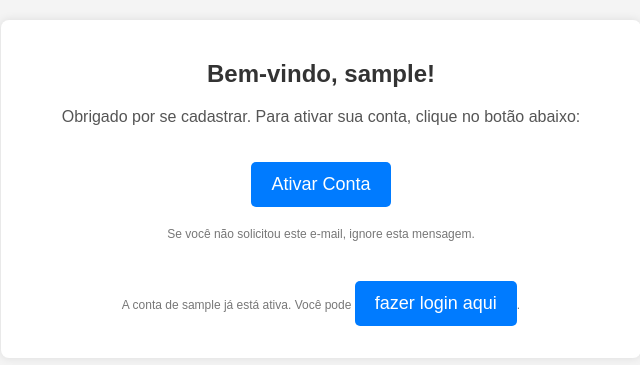
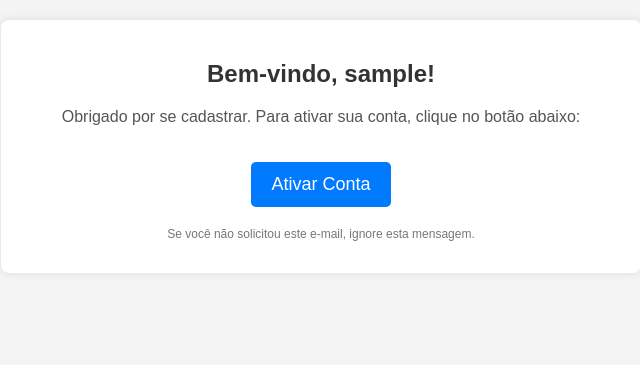
Before and after one commit to Jeielsantosdev/biblioteca, a Django app: page /activate/1/ in a window 1280 px wide. Shown: the top 365 px of the page, without its empty margins (319-959 px from the left). Run offline with Django 5.2, Linux system fonts and the light colour scheme; tables that the repository leaves empty hold one stand-in row (values such as "Sample post").

Commit message:
problema de cria users ja ativados resolvidos, junto com a questao de cadastro e urls

```diff
--- a/users/templates/activate.html
+++ b/users/templates/activate.html
@@ -53,13 +53,9 @@
     <div class="container">
         <h2>Bem-vindo, {{ username }}!</h2>
         <p>Obrigado por se cadastrar. Para ativar sua conta, clique no botão abaixo:</p>
-        <a id="  "  href=" {% url 'login' %} " class="btn">Ativar Conta</a>
+        <a id="  "  href=" {{activation}} " class="btn">Ativar Conta</a>
         <p class="footer">Se você não solicitou este e-mail, ignore esta mensagem.</p>
-        {% if already_active %}
-            <p class="footer" >A conta de {{ username }} já está ativa. Você pode <a href="{% url 'login' %}"class="btn" >fazer login aqui</a>.</p>
-        {% else %}
-            <p class="footer" >A conta de {{ username }} foi ativada com sucesso! Agora você pode <a href="{% url 'login' %}">fazer login aqui</a>.</p>
-        {% endif %}
+
 
     </div>
 
--- a/users/views.py
+++ b/users/views.py
@@ -47,12 +47,12 @@ def cadastro(request):
             return redirect('cadastro')
 
 
-        cadastro = Cadastro(username=username,user_email=user_email,date_birth=date_birth,senha=make_password(senha),foto=foto)
-        cadastro.is_active = False
+        cadastro = Cadastro(username=username,user_email=user_email,date_birth=date_birth,senha=make_password(senha),foto=foto, is_active=False)
+
         cadastro.save()
 
-        activation = request.build_absolute_uri(f"activate/{cadastro.id}/")
-        #activation = f"http://{settings.ALLOWED_HOSTS[0]}:8000/cadastro/activation/{cadastro.id}"
+        activation = request.build_absolute_uri(reverse("activate", kwargs={"id": cadastro.id}))
+
         subject = "Ative sua conta"
         html_message = render_to_string("activate.html", {
         "username": cadastro.username,
@@ -69,7 +69,8 @@ def cadastro(request):
 
 
         messages.success(request, 'Cadastro realizado! Verifique seu e-mail para ativação.')
-        return redirect(reverse("activate",kwargs={"id":cadastro.id}))
+        #return redirect(reverse("activate",kwargs={"id":cadastro.id}))
+        return redirect('login')
 
 def activate(request, id):
     user = get_object_or_404(Cadastro, id=id)
@@ -82,7 +83,7 @@ def activate(request, id):
     user.save()
 
     messages.success(request, f"A conta de {user.username} foi ativada com sucesso!")
-    return redirect('login')  # Redireciona para a página de login após a ativação
+    return redirect('login')  # Redireciona para o login
 
 def login(request):
     if request.method == "POST":
```
